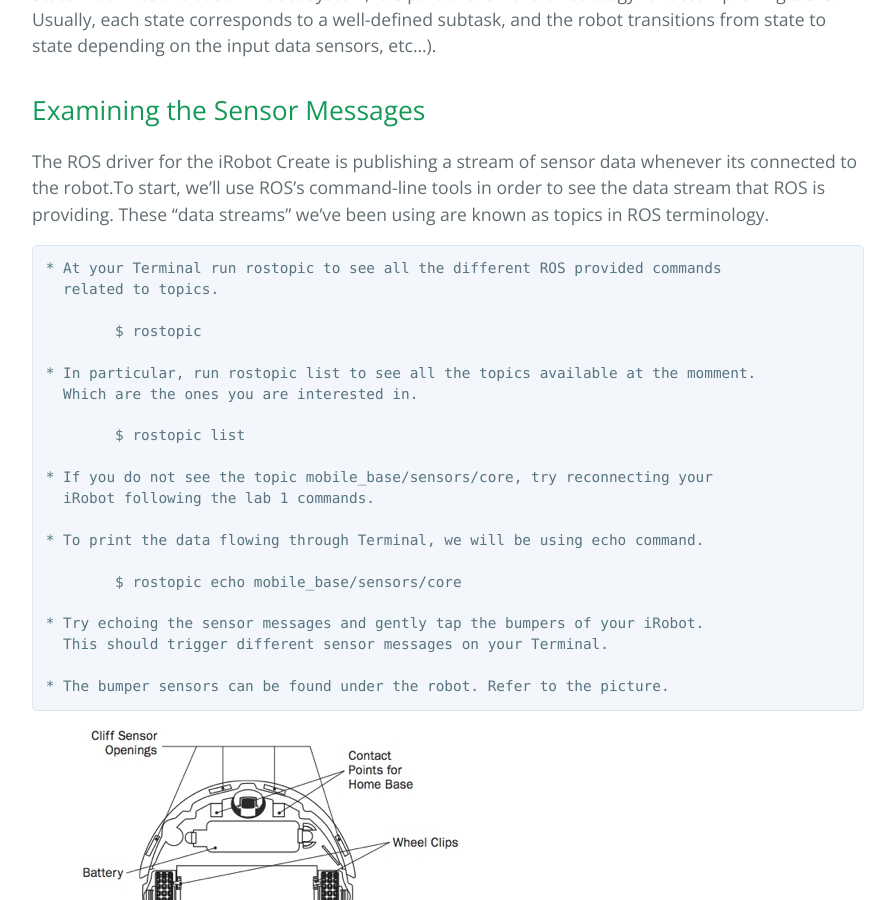
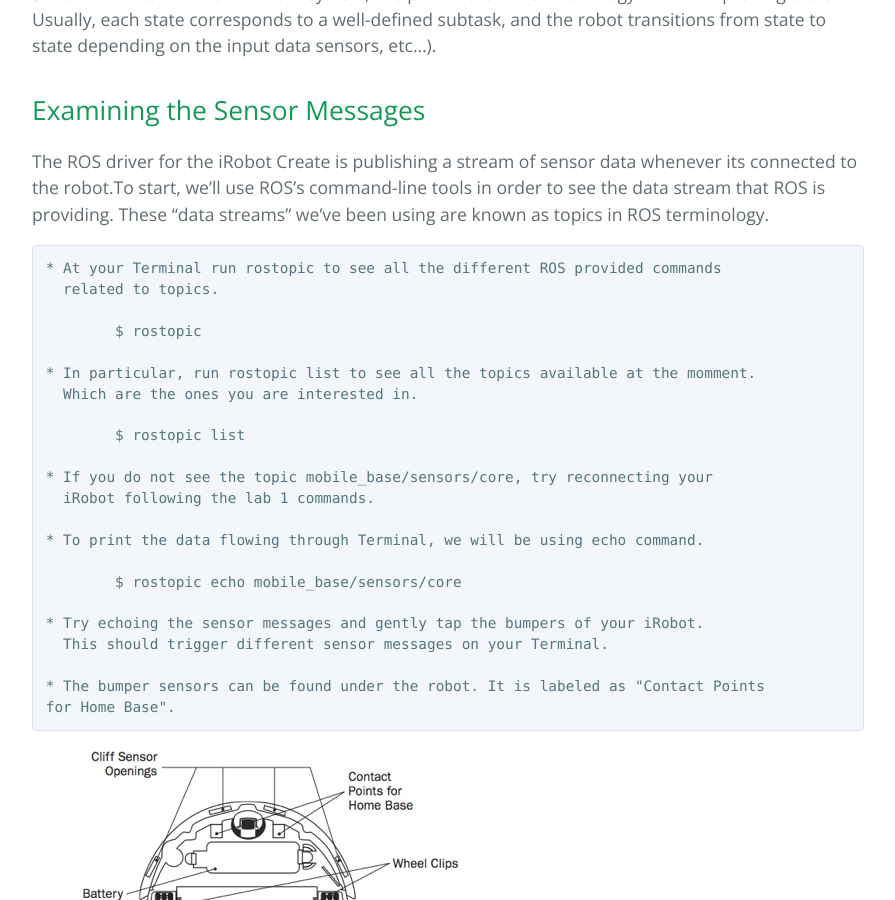
Before and after one commit to gcc-robotics/robot-motion-planning-labs, a Jekyll site: the page built from _posts/2014-06-29-lab3-finite-state-machines-and-sensing.md, in a window 1280 px wide and 900 px high, scrolled down 1004 px. Shown: the whole window, without its empty margins (192-1087 px from the left). Built offline with Jekyll 4.4.1, drawn with Linux system fonts in a browser that asks for light colours; the repository's description, which GitHub fills in, is left out.

Commit message:
editting lab 3

```diff
--- a/_posts/2014-06-29-lab3-finite-state-machines-and-sensing.md
+++ b/_posts/2014-06-29-lab3-finite-state-machines-and-sensing.md
@@ -38,6 +38,7 @@ its connected to the robot.To start, we'll use ROS's command-line tools in order
 to see the data stream that ROS is providing. These "data streams" we've been
 using are known as topics in ROS terminology.
 
+
 	* At your Terminal run rostopic to see all the different ROS provided commands
 	  related to topics.
 
@@ -58,7 +59,8 @@ using are known as topics in ROS terminology.
 	* Try echoing the sensor messages and gently tap the bumpers of your iRobot.
 	  This should trigger different sensor messages on your Terminal.
 
-	* The bumper sensors can be found under the robot. Refer to the picture.
+	* The bumper sensors can be found under the robot. It is labeled as "Contact Points
+	for Home Base".
 
 ![Irobot Bottom View][irobot-bottom-view]
 
```
